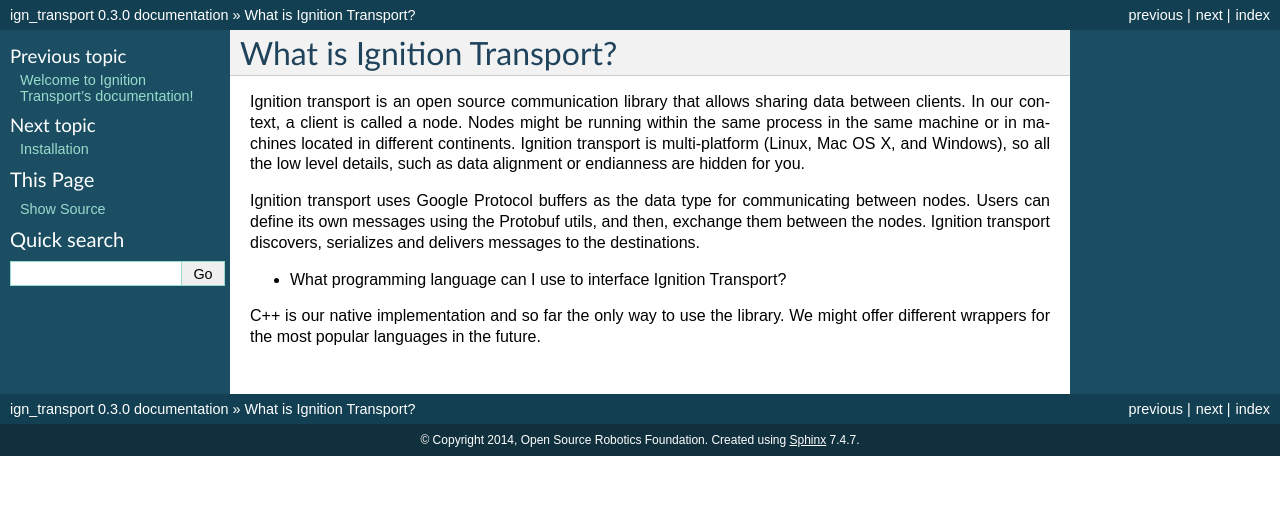
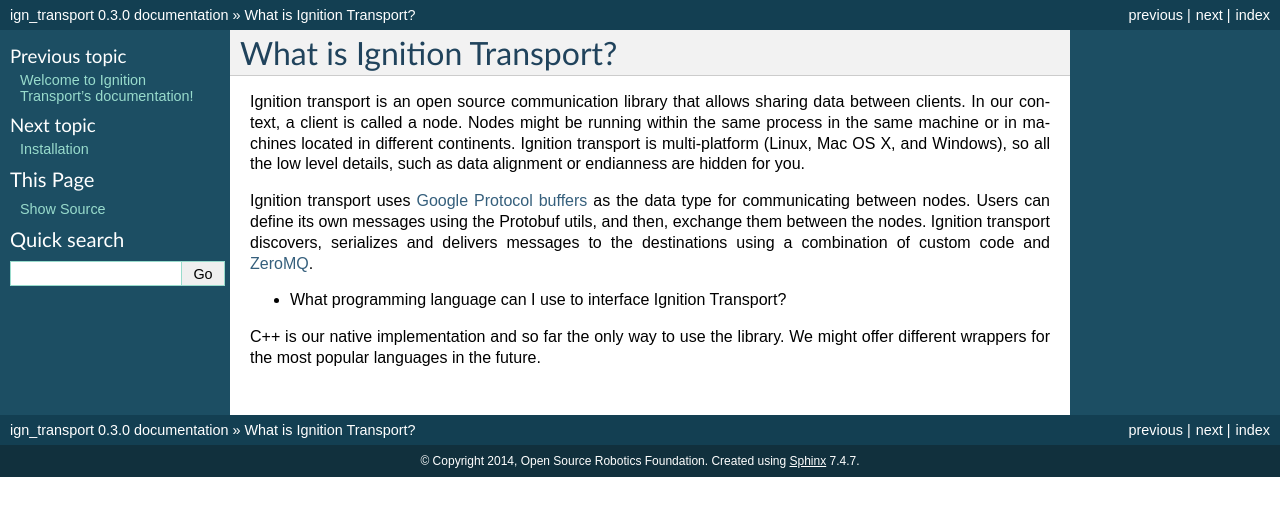
Before and after one commit to gazebosim/gz-transport, a Sphinx documentation site: the page built from docs/introduction/intro.rst, in a window 1280 px wide. Shown: the top 516 px of the page. Built offline with Sphinx 7.4.7, drawn with Linux system fonts in a browser that asks for light colours.

Commit message:
Add ZeroMQ reference to the intro.

```diff
--- a/docs/introduction/intro.rst
+++ b/docs/introduction/intro.rst
@@ -9,10 +9,11 @@
 Windows), so all the low level details, such as data alignment or endianness are
 hidden for you.
 
-Ignition transport uses Google Protocol buffers as the data type for
+Ignition transport uses `Google Protocol buffers <https://developers.google.com/protocol-buffers/?hl=en>`_ as the data type for
 communicating between nodes. Users can define its own messages using the
 Protobuf utils, and then, exchange them between the nodes. Ignition transport
-discovers, serializes and delivers messages to the destinations.
+discovers, serializes and delivers messages to the destinations using a
+combination of custom code and `ZeroMQ <http://zeromq.org/>`_.
 
 * What programming language can I use to interface Ignition Transport?
 C++ is our native implementation and so far the only way to use the library. We
```
